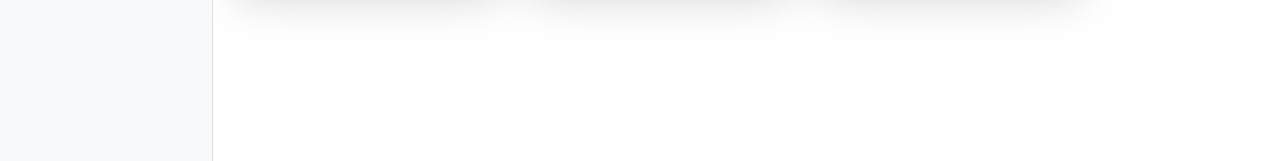
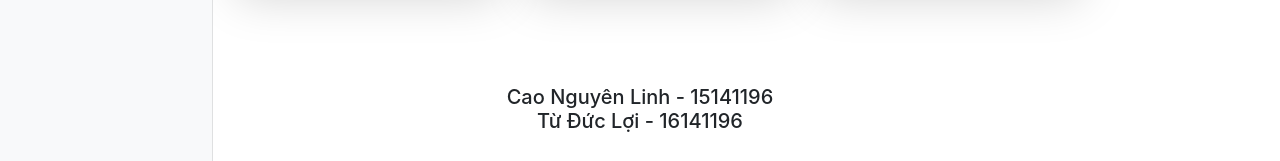
Before and after one commit to thanggtrann12/FinalProject, a plain HTML site: page index.html in a window 1280 px wide. Shown: the part 639-800 px from the top of the page. Drawn offline with nearby package versions, Linux system fonts and the light colour scheme; no server answers; files whose address does not match are found by name.

Commit message:
Update: Author

```diff
--- a/index.html
+++ b/index.html
@@ -272,6 +272,12 @@
         </main>
       </div>
     </div>
+    <footer>
+      <div class="text-center h5">
+        <div>Cao Nguyên Linh - 15141196</div>
+        <div>Từ Đức Lợi - 16141196</div>
+      </div>
+    </footer>
     <script
       src="https://cdnjs.cloudflare.com/ajax/libs/popper.js/1.12.9/umd/popper.min.js"
       integrity="sha384-ApNbgh9B+Y1QKtv3Rn7W3mgPxhU9K/ScQsAP7hUibX39j7fakFPskvXusvfa0b4Q"
```
